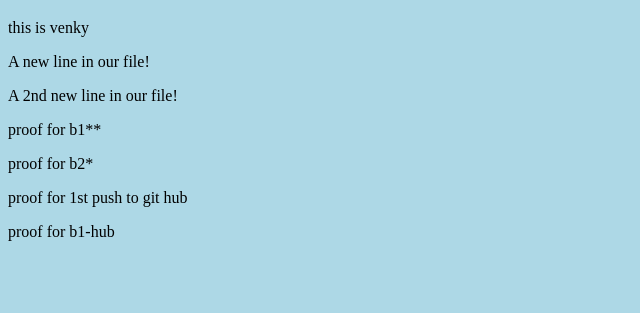
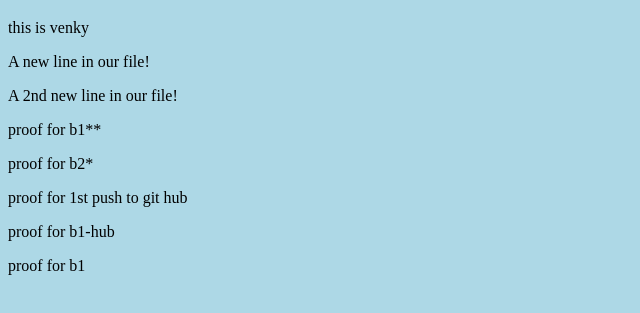
Before and after one commit to pvs444/learninggit, a plain HTML site: page index.html in a window 1280 px wide. Shown: the part 61-374 px from the top of the page, without its empty margins (0-640 px from the left). Drawn offline with Linux system fonts and the light colour scheme.

Commit message:
proof for b1

```diff
--- a/index.html
+++ b/index.html
@@ -13,5 +13,6 @@
 <p>proof for b2*</p>
 <p>proof for 1st push to git hub<p>
   <p>proof for b1-hub</p>
+<p>proof for b1</p>
 </body>
 </html>
```
